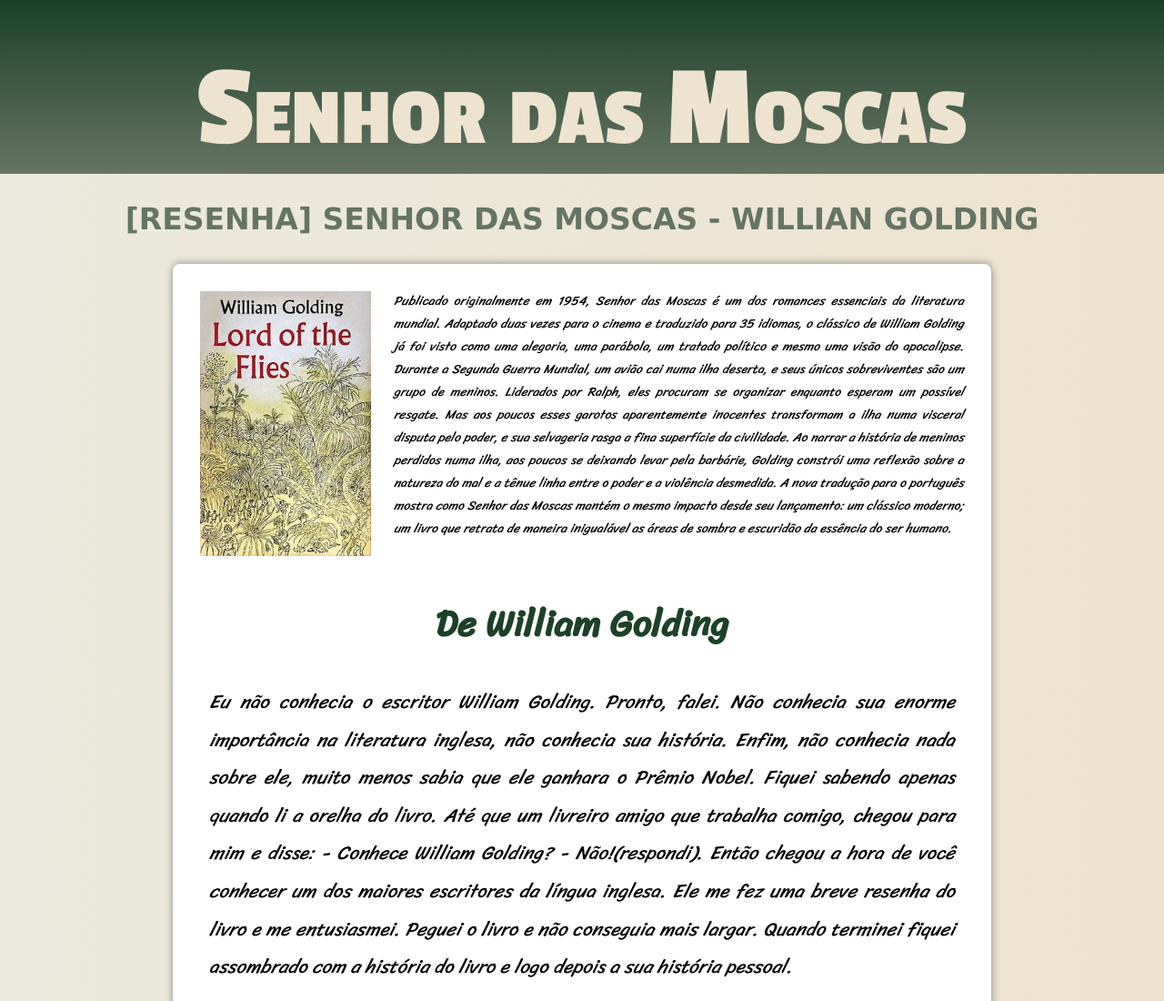
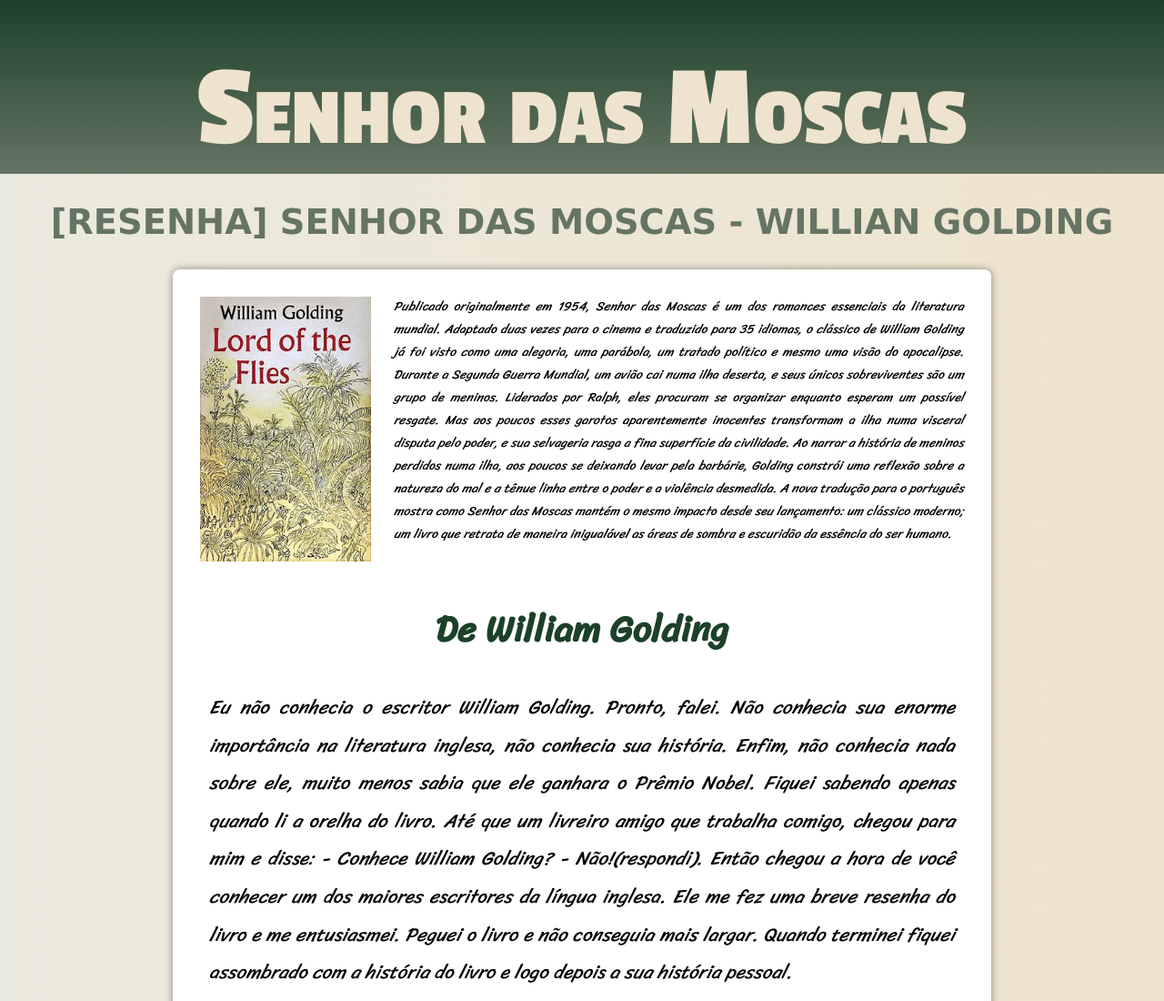
Before and after one commit to ricardoquintanilha/project-lordoftheflies, a plain HTML site: page index.html in a window 1280 px wide. Shown: the top 1100 px of the page at 91% size. Drawn offline with Linux system fonts and the light colour scheme.

Commit message:
mudança na font-size

```diff
--- a/index.html
+++ b/index.html
@@ -12,7 +12,9 @@
         <header>
             <h1>Senhor das Moscas</h1>
         </header>
-        <h2>[RESENHA]  SENHOR DAS MOSCAS - <a href="https://pt.wikipedia.org/wiki/William_Golding" target="_blank" rel="external" id="autor">WILLIAN GOLDING</a></h2>
+        <p>
+            <h2>[RESENHA]  SENHOR DAS MOSCAS - <a href="https://pt.wikipedia.org/wiki/William_Golding" target="_blank" rel="external" id="autor">WILLIAN GOLDING</a></h2>
+        </p>
                     <main>
                                 <p class="container">
                                     <img src="imagens/capa-livro.jpg" alt="Capa do livro">
--- a/style.css
+++ b/style.css
@@ -46,7 +46,6 @@ main {
 
 h1{
     text-align: center;
-    font-size: 73px;
     color: var(--cor2);
     padding-top: 50px;
     font-variant: small-caps;
@@ -55,7 +54,7 @@ h1{
 }
 
 h2{
-    font-size: 33px;
+    font-size: 3vw;
     font-family: var(--fonte1);
     color: #657463;
     text-align: center;
```
